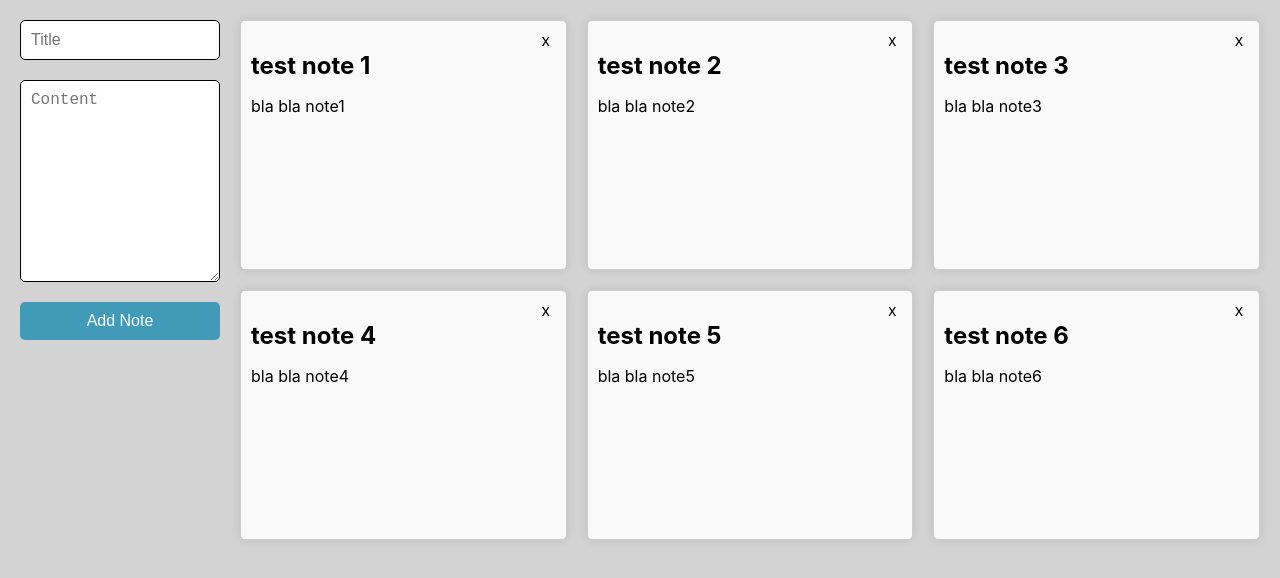
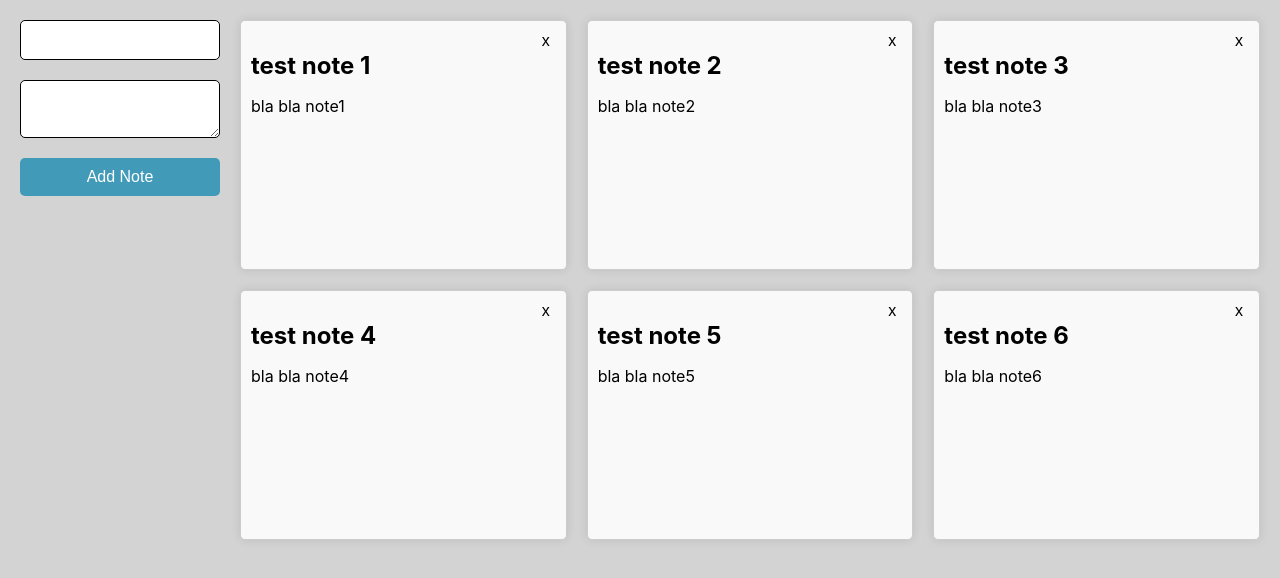
Before and after one commit to fikrirazor/fontend-notes-app-learn, a React (Create React App) app: page / in a window 1280 px wide. Shown: the top 578 px of the page. Built offline with nearby package versions, Linux system fonts and the light colour scheme.

Commit message:
state handling form

```diff
--- a/src/App.tsx
+++ b/src/App.tsx
@@ -40,11 +40,26 @@ const App = () => {
       content: "bla bla note6",
     },
     ]);
+
+    const [title, setTitle] = useState("");
+    const [content, setContent] = useState("");
+
+    const handleSubmit = (
+      event: React.FormEvent
+    ) => {
+      event.preventDefault();
+      console.log("title: ", title)
+      console.log("content: ", content)
+    }
   return (
     <div className="app-container">
-      <form className="note-form">
-        <input placeholder="Title" required />
-        <textarea placeholder="Content" rows={10} required />
+      <form
+        className="note-form"
+        onSubmit={(event) => handleSubmit(event)}
+      >
+        <input value={title}
+        onChange={(event) => setTitle(event.target.value)} />
+        <textarea value={content} onChange={(event) => setContent(event.target.value)} />
 
         <button type="submit">Add Note</button>
       </form>
```
